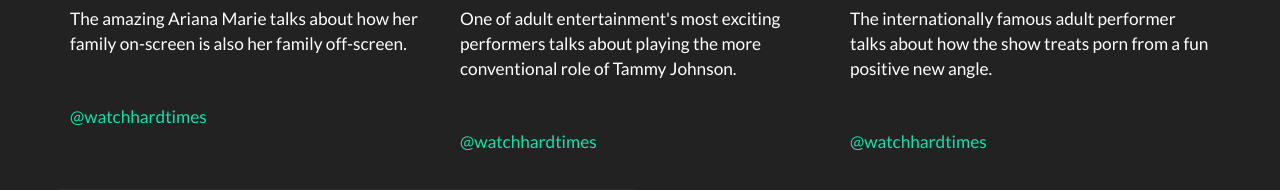
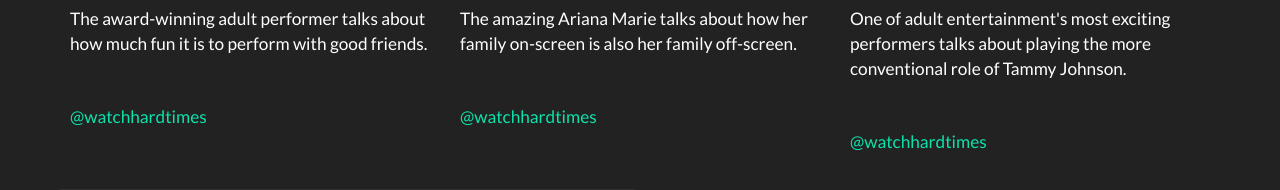
Before and after one commit to kristopolous/watchhardtimes.com, a PHP site: page / in a window 1280 px wide. Shown: the part 882-1072 px from the top of the page. Run offline with PHP 8.4, Linux system fonts and the light colour scheme; some libraries are stand-ins or nearby versions.

Commit message:
updating with brandy

```diff
--- a/site/index.php
+++ b/site/index.php
@@ -121,6 +121,24 @@
       </div>
       <div class="row featurette">
         <div class="col-md-4">
+          <h2 class='text-warning'>Brandy Aniston</h2>
+          <div class="embed-responsive embed-responsive-16by9">
+            <iframe class="embed-responsive-item" src="https://www.youtube.com/embed/dVDUyolKgmY" allowfullscreen></iframe>
+          </div>
+          <div class='vid-desc'>
+            <p>The award-winning adult performer talks about how much fun it is to perform with good friends.</p>
+            <div class="share">
+              <div class="share-btns">
+                <span class='st_twitter_large' displayText='Tweet'></span>
+                <span class='st_pinterest_large' displayText='Pinterest'></span>
+                <span class='st_facebook_large' displayText='Facebook'></span>
+                <span class='st_email_large' displayText='Email'></span>
+              </div>
+              <a href="https://twitter.com/watchhardtimes">@watchhardtimes</a>
+            </div>
+          </div>
+        </div>
+        <div class="col-md-4">
           <h2 class='text-warning'>Ariana Marie</h2>
           <div class="embed-responsive embed-responsive-16by9">
             <iframe class="embed-responsive-item" src="https://www.youtube.com/embed/pfBvuNHWLqg" allowfullscreen></iframe>
@@ -147,25 +165,6 @@
           <div class='vid-desc'>
             <p>
             One of adult entertainment's most exciting performers talks about playing the more conventional role of Tammy Johnson.</p>
-            <div class="share">
-              <div class="share-btns">
-                <span class='st_twitter_large' displayText='Tweet'></span>
-                <span class='st_pinterest_large' displayText='Pinterest'></span>
-                <span class='st_facebook_large' displayText='Facebook'></span>
-                <span class='st_email_large' displayText='Email'></span>
-              </div>
-              <a href="https://twitter.com/watchhardtimes">@watchhardtimes</a>
-            </div>
-          </div>
-        </div>
-        <div class="col-md-4">
-          <h2 class='text-warning'>Eric Masterson</h2>
-          <div class="embed-responsive embed-responsive-16by9">
-            <iframe class="embed-responsive-item" src="https://www.youtube.com/embed/_p32SDO119E" allowfullscreen></iframe>
-          </div>
-          <div class='vid-desc'>
-            <p>
-            The internationally famous adult performer talks about how the show treats porn from a fun positive new angle.</p>
             <div class="share">
               <div class="share-btns">
                 <span class='st_twitter_large' displayText='Tweet'></span>
@@ -211,6 +210,25 @@
       </div>
       <div class="row">
         <div class="col-md-4">
+          <h2 class='text-warning'>Eric Masterson</h2>
+          <div class="embed-responsive embed-responsive-16by9">
+            <iframe class="embed-responsive-item" src="https://www.youtube.com/embed/_p32SDO119E" allowfullscreen></iframe>
+          </div>
+          <div class='vid-desc'>
+            <p>
+            The internationally famous adult performer talks about how the show treats porn from a fun positive new angle.</p>
+            <div class="share">
+              <div class="share-btns">
+                <span class='st_twitter_large' displayText='Tweet'></span>
+                <span class='st_pinterest_large' displayText='Pinterest'></span>
+                <span class='st_facebook_large' displayText='Facebook'></span>
+                <span class='st_email_large' displayText='Email'></span>
+              </div>
+              <a href="https://twitter.com/watchhardtimes">@watchhardtimes</a>
+            </div>
+          </div>
+        </div>
+        <div class="col-md-4">
           <h2 class='text-warning'>Jessa Rhodes (Extended)</h2>
           <div class="embed-responsive embed-responsive-16by9">
             <iframe class="embed-responsive-item" src="https://www.youtube.com/embed/0bhweB8xmBM" allowfullscreen></iframe>
@@ -229,7 +247,7 @@
             </div>
           </div>
         </div>
-        <div class="col-md-8">
+        <div class="col-md-4">
           <h2>Later this week&hellip;</h2>
           <p class='interview-text'>Interviews with our stars:
             <a href="http://en.wikipedia.org/wiki/Brandy_Aniston">Brandy Aniston</a>
```
